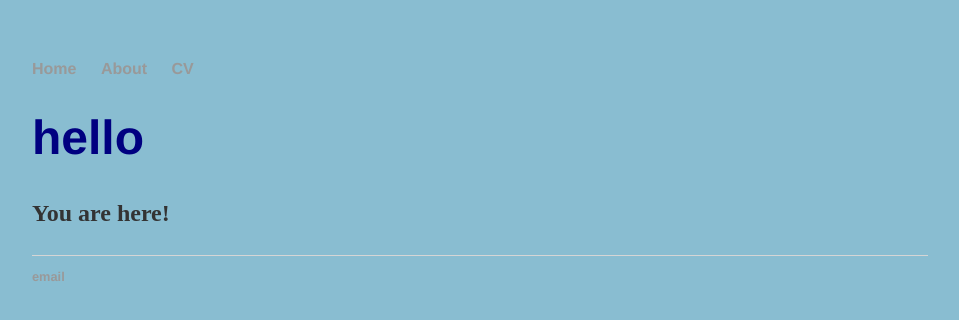
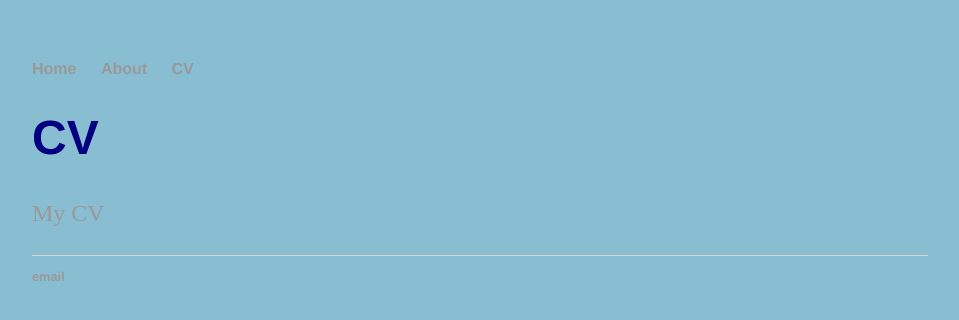
Before and after one commit to frilorde/page, a Jekyll site: the page built from cv.md, in a window 1280 px wide. Shown: the top 320 px of the page, without its empty margins (160-1119 px from the left). Built offline with Jekyll 4.4.1, drawn with Linux system fonts in a browser that asks for light colours; our own code applies the rules of GitHub Pages for plain Markdown files.

Commit message:
Update cv.md

```diff
--- a/cv.md
+++ b/cv.md
@@ -1,8 +1,8 @@
 ---
-title: This will be used as the title-tag of the page head
+title: CV
 ---
 
-hello
+CV
 =====
 
-**You are here!**
+[My CV](cv_Friedrich_Lorenz.pdf)
```
